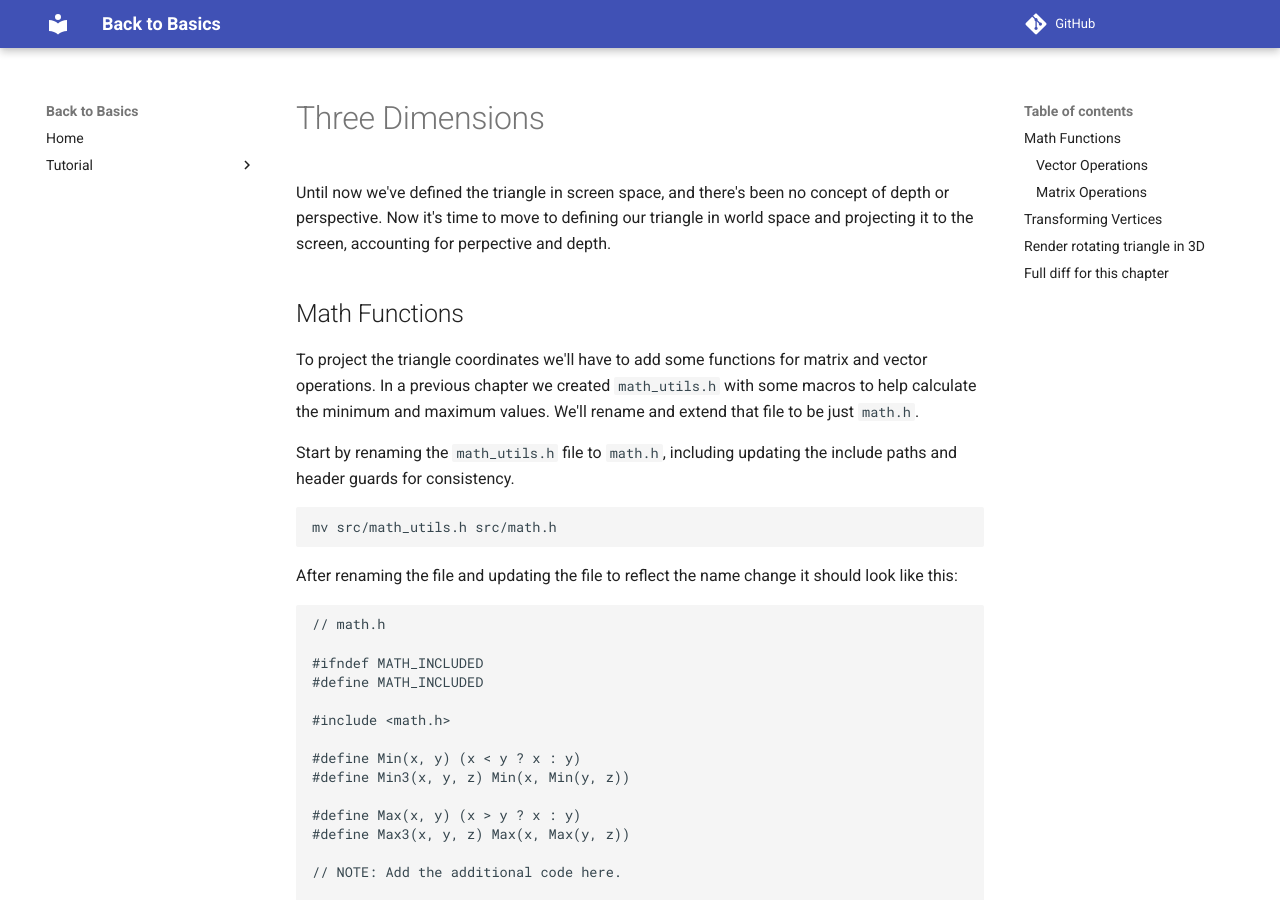
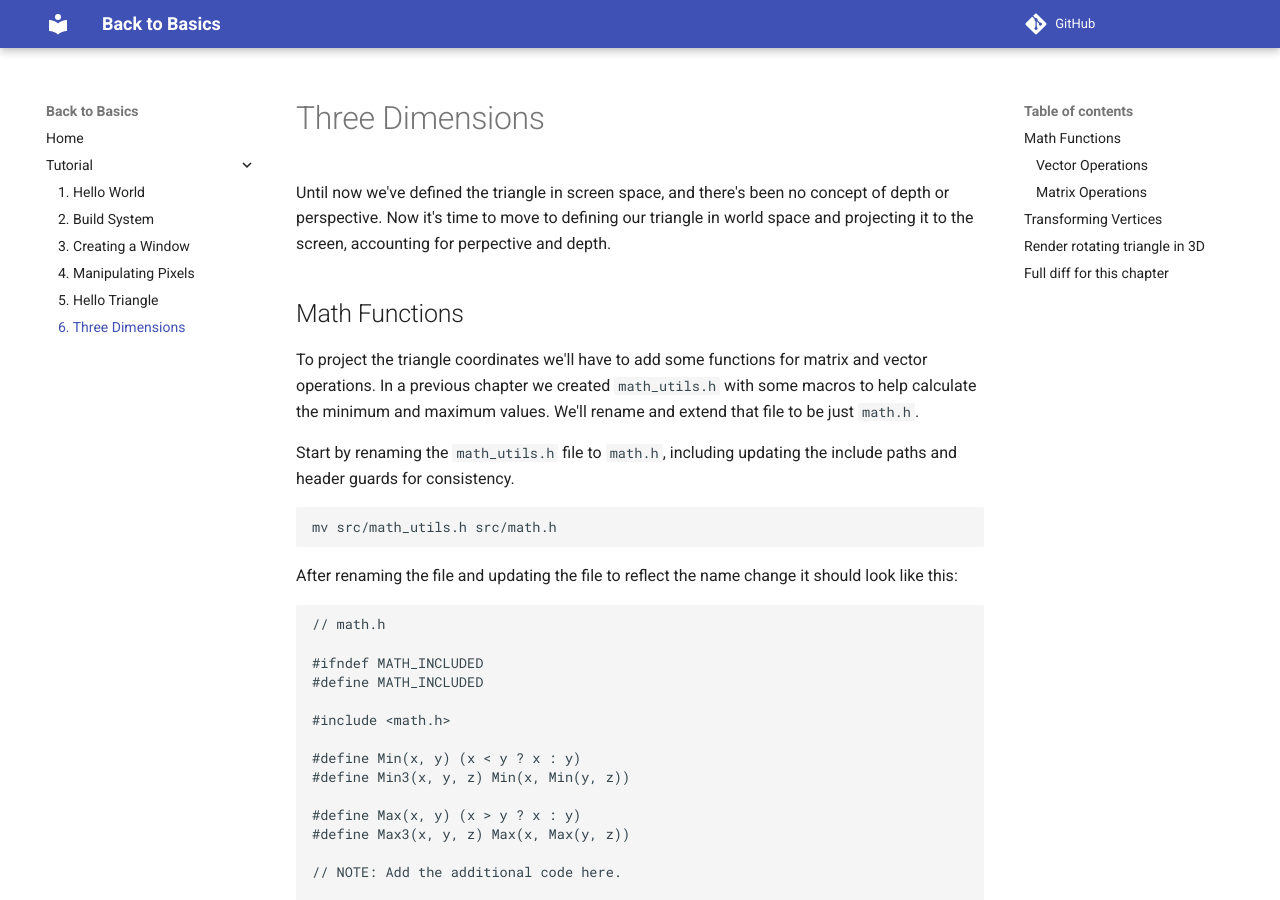
Before and after one commit to agelito/back-to-basics, an MkDocs documentation site: the page built from docs/6_three_dimensions.md, in a window 1280 px wide and 900 px high. Built offline with MkDocs 1.6.1 and Material for MkDocs 9.7.7, drawn with Linux system fonts in a browser that asks for light colours; comment, search, counter and statistics services are not loaded.

Commit message:
docs: add chapter 6 to index

```diff
--- a/mkdocs.yml
+++ b/mkdocs.yml
@@ -14,3 +14,4 @@ nav:
       - 3. Creating a Window: '3_creating_a_window.md'
       - 4. Manipulating Pixels: '4_manipulating_pixels.md'
       - 5. Hello Triangle: '5_hello_triangle.md'
+      - 6. Three Dimensions: '6_three_dimensions.md'
```
